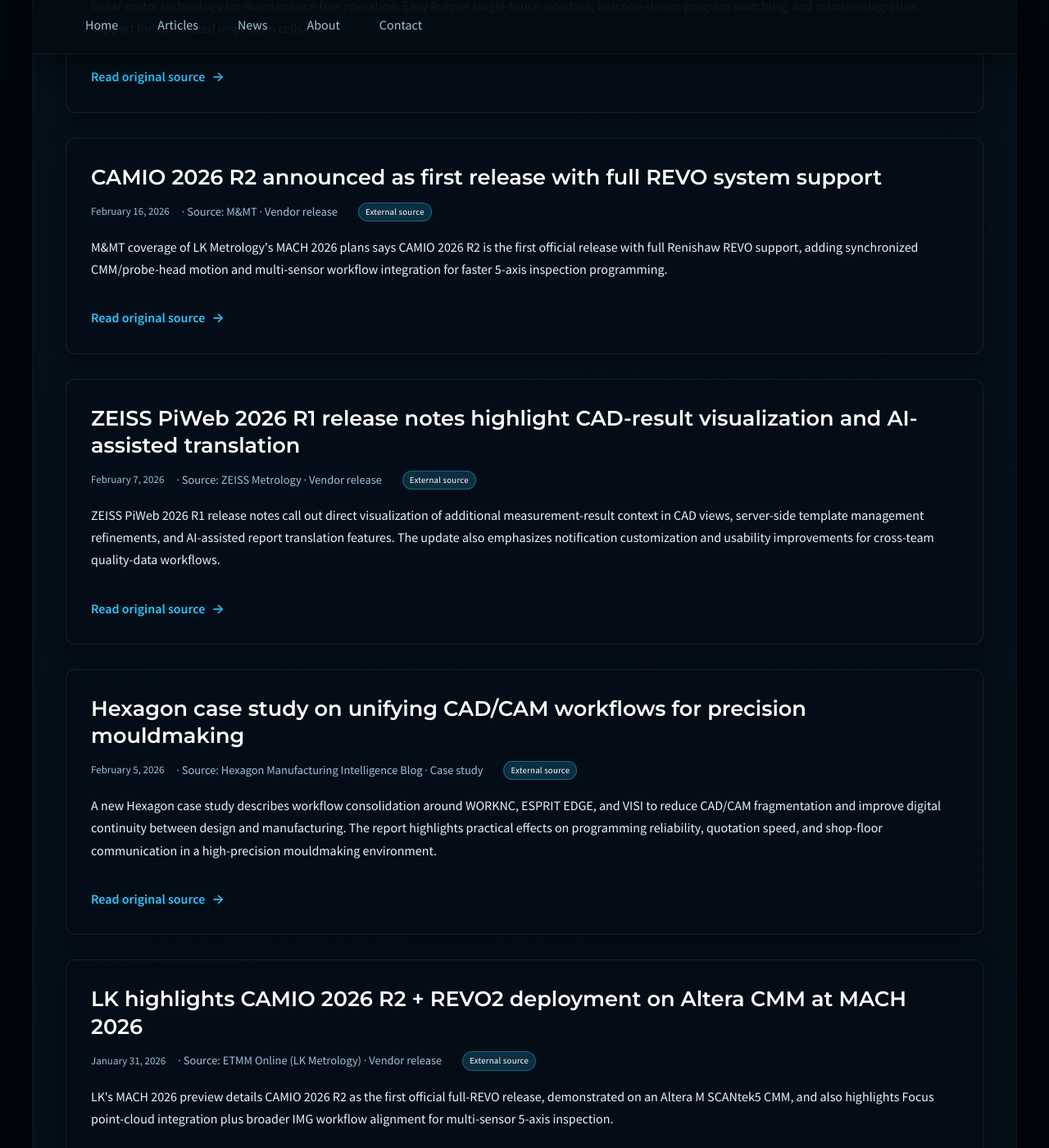
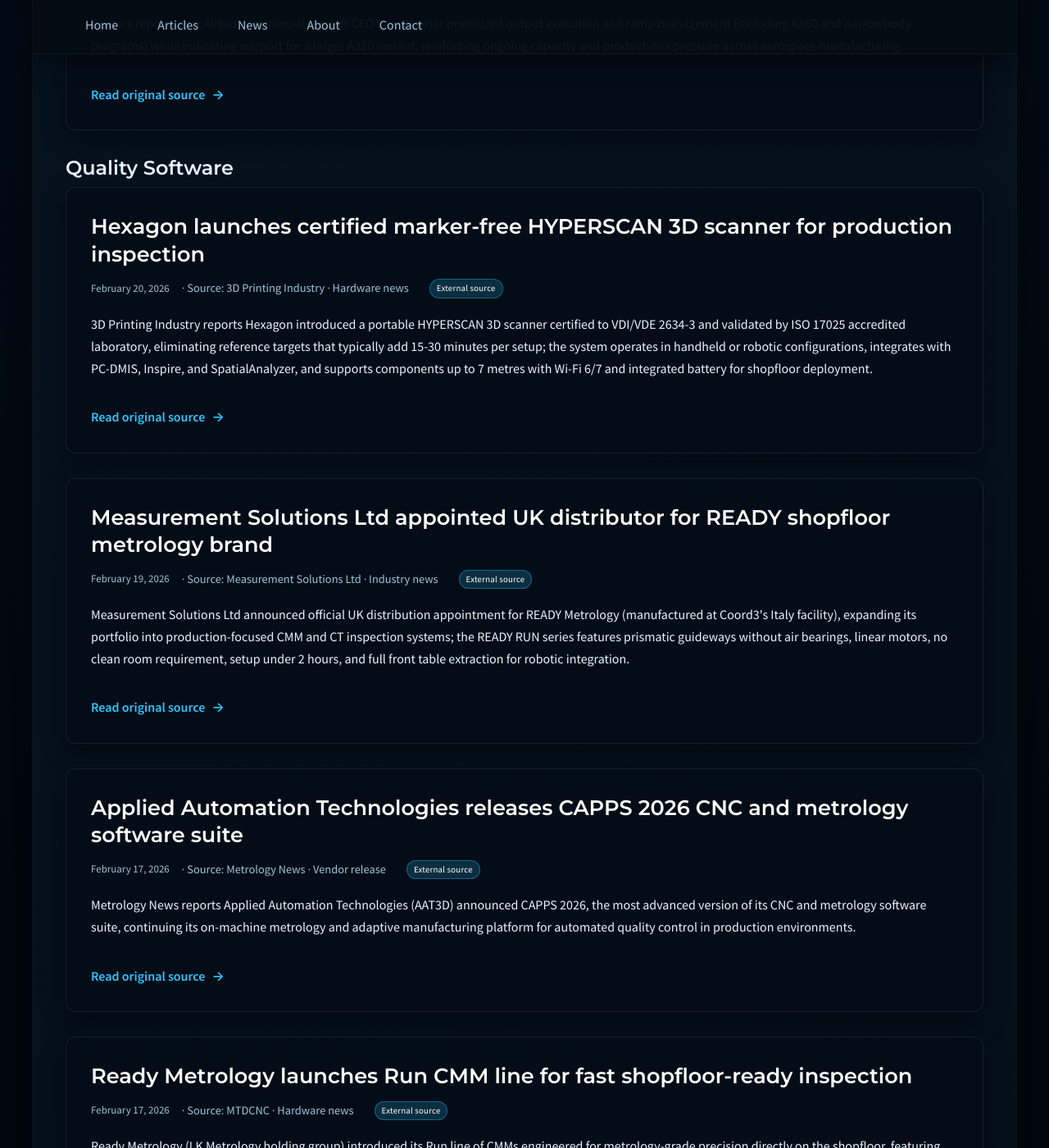
Before and after one commit to JohnForeman/MetrologyCentral, a Jekyll site: the page built from news.md, in a window 1280 px wide and 1400 px high, scrolled down 8919 px. Shown: the whole window at 82% size. Built offline with Jekyll 4.4.1, drawn with Linux system fonts in a browser that asks for light colours; some of the changed text lies outside the part shown.

Commit message:
Add 4 new stories: Ganfeng semi-solid-state battery, DoD CMMC supplier barrier, Hexagon HYPERSCAN scanner, MSL READY distributor

```diff
--- a/_data/news.yml
+++ b/_data/news.yml
@@ -1,3 +1,35 @@
+- date: 2026-02-20
+  title: Ganfeng Lithium begins mass production of semi-solid-state EV batteries at 650 Wh/kg
+  source: Electrek
+  sector: ev_manufacturing
+  kind: industry_news
+  summary: Electrek reports Ganfeng Lithium, the world's largest lithium metal producer (45% global market share), has begun mass-producing semi-solid-state batteries with 400-650 Wh/kg energy density using a zero-strain lithium alloy anode and sulfur cathode; the technology passed nail penetration and 250°C heating tests, initially targeting non-automotive applications before EV integration.
+  url: https://electrek.co/2026/02/20/lithium-metal-giant-begins-semi-solid-state-ev-battery-production/
+
+- date: 2026-02-20
+  title: New U.S. cybersecurity rules create barrier for small defense suppliers amid production push
+  source: Reuters
+  sector: aerospace_defense_manufacturing
+  kind: industry_news
+  summary: Reuters reports the Defense Department's Cybersecurity Maturity Model Certification (CMMC) rules, which started enforcement last November, are leading some small suppliers to reconsider military work due to high compliance costs and months-long audit waits, raising production risks as the Trump administration pressures contractors to boost output and diversify the supply base.
+  url: https://www.reuters.com/business/aerospace-defense/new-cybersecurity-rules-us-defense-industry-create-barrier-for-some-small-2026-02-20/
+
+- date: 2026-02-20
+  title: Hexagon launches certified marker-free HYPERSCAN 3D scanner for production inspection
+  source: 3D Printing Industry
+  sector: quality_software
+  kind: hardware_news
+  summary: 3D Printing Industry reports Hexagon introduced a portable HYPERSCAN 3D scanner certified to VDI/VDE 2634-3 and validated by ISO 17025 accredited laboratory, eliminating reference targets that typically add 15-30 minutes per setup; the system operates in handheld or robotic configurations, integrates with PC-DMIS, Inspire, and SpatialAnalyzer, and supports components up to 7 metres with Wi-Fi 6/7 and integrated battery for shopfloor deployment.
+  url: https://3dprintingindustry.com/news/hexagon-launches-new-certified-marker-free-hyperscan-3d-scanner-249109/
+
+- date: 2026-02-19
+  title: Measurement Solutions Ltd appointed UK distributor for READY shopfloor metrology brand
+  source: Measurement Solutions Ltd
+  sector: quality_software
+  kind: industry_news
+  summary: Measurement Solutions Ltd announced official UK distribution appointment for READY Metrology (manufactured at Coord3's Italy facility), expanding its portfolio into production-focused CMM and CT inspection systems; the READY RUN series features prismatic guideways without air bearings, linear motors, no clean room requirement, setup under 2 hours, and full front table extraction for robotic integration.
+  url: https://www.measurement-solutions.co.uk/msl-appointed-uk-distributor-for-ready-metrology-brand/
+
 - date: 2026-02-18
   title: Polestar rolls out refreshed Polestar 2 and 4 models to conserve cash and boost European sales
   source: Reuters
```
